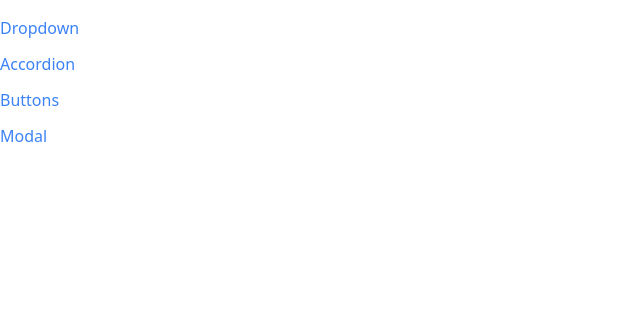
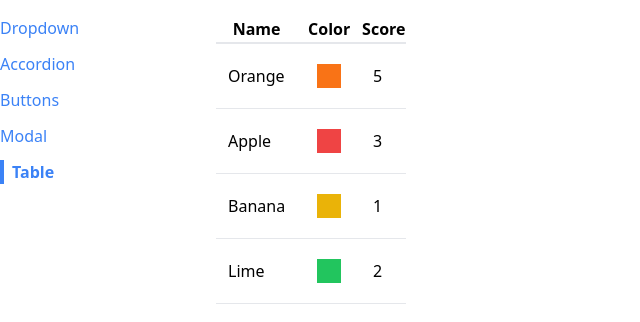
Before and after one commit to MikeBlackwood/react-components-practice, a React (Create React App) app: page /table in a window 1280 px wide. Shown: the top 322 px of the page, without its empty margins (0-640 px from the left). Built offline with nearby package versions, Linux system fonts and the light colour scheme.

Commit message:
Added initial reusable table component

```diff
--- a/src/App.js
+++ b/src/App.js
@@ -5,6 +5,7 @@
 import Sidebar from "./components/Sidebar";
 import ButtonPage from "./pages/ButtonPage";
 import ModalPage from "./pages/ModalPage";
+import TablePage from "./pages/TablePage";
 
 function App() {
 
@@ -24,6 +25,9 @@
             <Route path='/modal'>
                 <ModalPage/>
             </Route>
+            <Route path='/table'>
+                <TablePage/>
+            </Route>
         </div>
     </div>
 
--- a/src/components/Sidebar.js
+++ b/src/components/Sidebar.js
@@ -6,6 +6,7 @@
         {label: 'Accordion', path: '/accordion'},
         {label: 'Buttons', path: '/buttons'},
         {label: 'Modal', path: '/modal'},
+        {label: 'Table', path: '/table'},
     ]
 
     const renderLinks = links.map((link) => {
--- /dev/null
+++ b/src/components/Table.js
@@ -0,0 +1,32 @@
+
+
+const Table = ({data, config, keyFn}) => {
+
+    const renderedHeaders = config.map((column) => {
+        return <th key={column.label}>{column.label}</th>
+    })
+    const renderedRows = data.map((rowData) => {
+        const renderedCells = config.map((column) => {
+            return (
+                <td key={column.label} className='p-3'>
+                    {column.render(rowData)}
+                </td>
+            )
+        })
+        return (
+            <tr className='border-b' key={keyFn(rowData)}>
+                {renderedCells}
+            </tr>
+        )
+    })
+    return (
+        <table className='table-auto border-spacing-2'>
+            <thead>
+                <tr className='border-b-2'>{renderedHeaders}</tr>
+            </thead>
+            <tbody>{renderedRows}</tbody>
+        </table>
+    )
+}
+
+export default Table;
--- /dev/null
+++ b/src/pages/TablePage.js
@@ -0,0 +1,21 @@
+import Table from "../components/Table";
+
+
+const TablePage = () => {
+    const data = [
+        {name: 'Orange', color : 'bg-orange-500', score: 5},
+        {name: 'Apple', color : 'bg-red-500', score: 3},
+        {name: 'Banana', color : 'bg-yellow-500', score: 1},
+        {name: 'Lime', color : 'bg-green-500', score: 2}
+    ]
+    const config = [
+        {label: 'Name', render: (fruit) => fruit.name},
+        {label: 'Color', render: (fruit) => <div className={`p-3 m-2 ${fruit.color}`}></div>},
+        {label: 'Score', render: (fruit) => fruit.score}
+    ]
+
+    const keyFN = (fruit) => fruit.name;
+    return <Table data={data} config={config} keyFn={keyFN}></Table>
+}
+
+export default TablePage;
```
